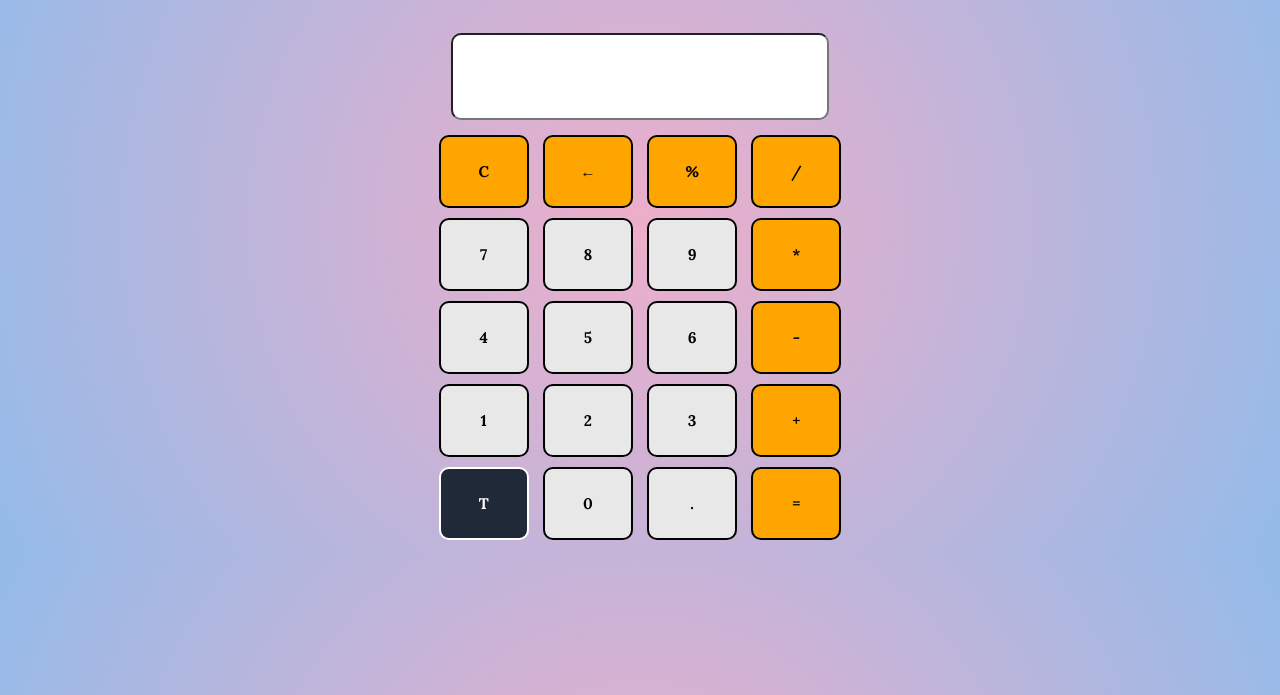
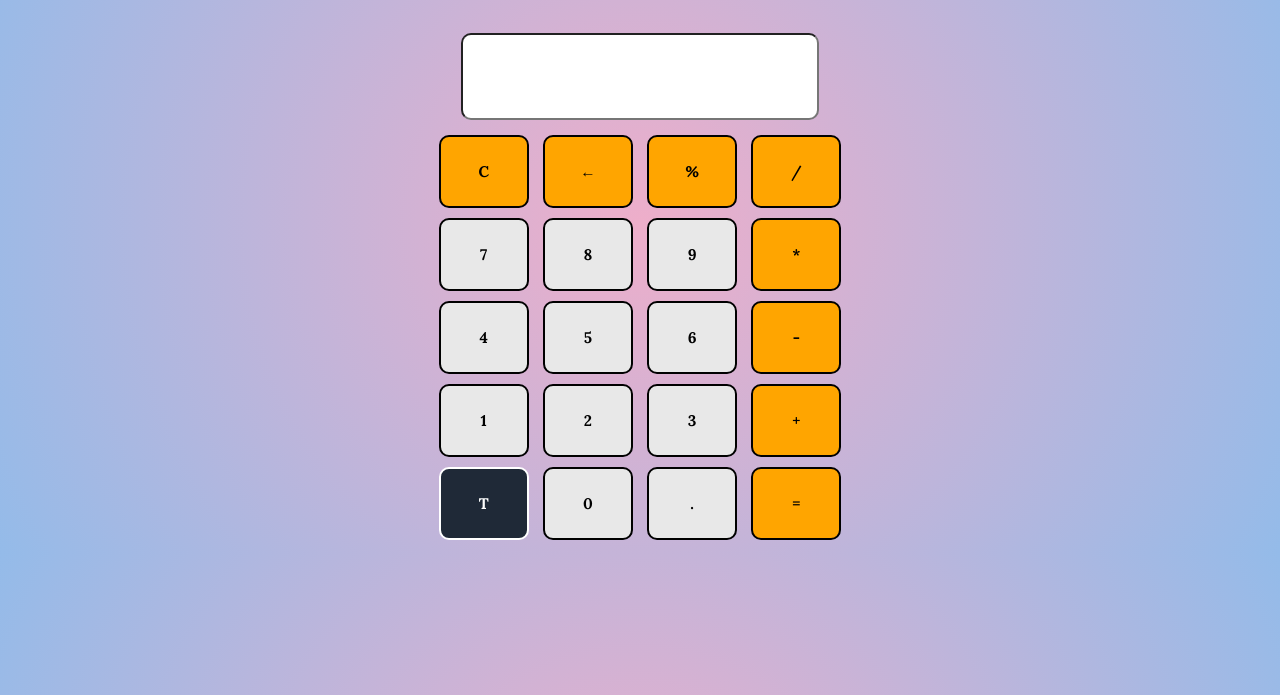
Before and after one commit to pushkardangi/calculator, a plain HTML site: page index.html in a window 1280 px wide. Shown: the part 105-800 px from the top of the page. Drawn offline with Linux system fonts and the light colour scheme.

Commit message:
updated size of input box

```diff
--- a/style.css
+++ b/style.css
@@ -46,7 +46,7 @@
 
 .row input{
   font-size: 1.4vw;
-  padding: 30px 70px;
+  padding: 30px 60px;
   /* margin: 0px 0px 10px 0px; */
   margin-bottom: 10px;
   border-radius: 10px;
```
